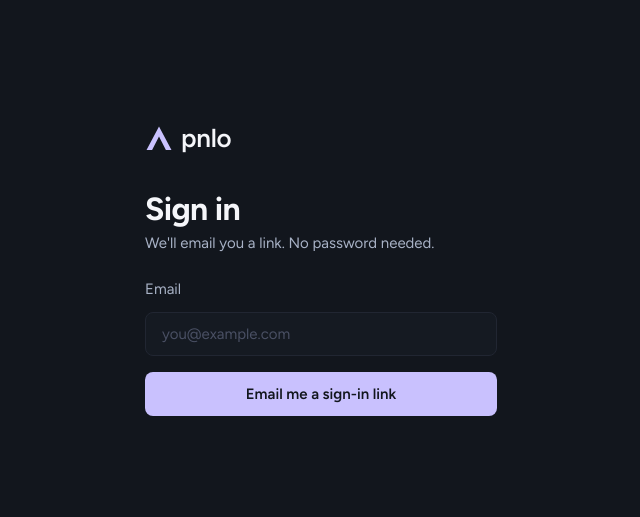
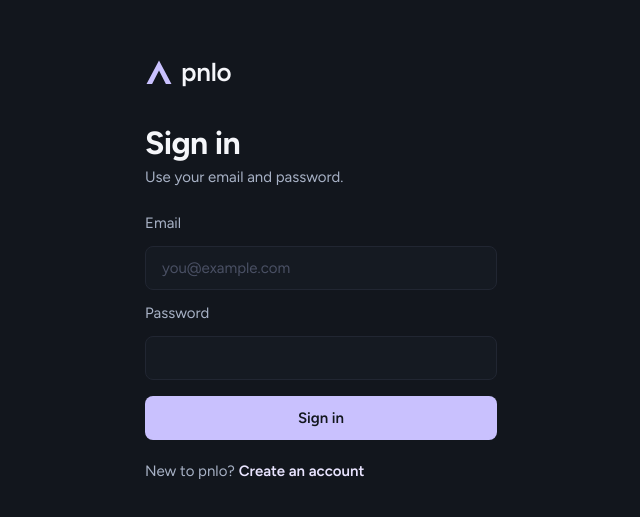
Before and after one commit to DoodleHub/pnlo, a Next.js app: page /login in a window 1280 px wide. Shown: the part 133-650 px from the top of the page, without its empty margins (319-959 px from the left). Built offline with nearby package versions, Linux system fonts and the light colour scheme; no server answers.

Commit message:
fix: auth with password

```diff
--- a/app/login/actions.ts
+++ b/app/login/actions.ts
@@ -1,10 +1,11 @@
 "use server";
 
 import { headers } from "next/headers";
+import { redirect } from "next/navigation";
 import { createClient } from "@/lib/supabase/server";
 
 /**
- * Public origin the email link should return to. Supabase silently swaps in its
+ * Public origin the confirmation email should return to. Supabase silently swaps in its
  * Site URL (localhost) when the redirect is malformed or not allow-listed, so prefer
  * an explicit NEXT_PUBLIC_SITE_URL, then the request's Origin, then the forwarded host.
  */
@@ -21,20 +22,40 @@ async function siteOrigin(): Promise<string> {
   return `${proto}://${host}`;
 }
 
+export type LoginMode = "signin" | "signup";
 export type LoginState = { status: "idle" | "sent" | "error"; message?: string };
 
-/** Emails a magic link that signs the user in (creating the account on first use). */
-export async function sendMagicLink(_prev: LoginState, formData: FormData): Promise<LoginState> {
+const MIN_PASSWORD_LENGTH = 8;
+
+/** Signs in with email and password, or creates the user when mode is "signup". */
+export async function authenticate(_prev: LoginState, formData: FormData): Promise<LoginState> {
+  const mode: LoginMode = formData.get("mode") === "signup" ? "signup" : "signin";
   const email = String(formData.get("email") ?? "").trim();
+  const password = String(formData.get("password") ?? "");
   if (!email) return { status: "error", message: "Enter your email address." };
+  if (!password) return { status: "error", message: "Enter your password." };
+
+  const supabase = await createClient();
+
+  if (mode === "signin") {
+    const { error } = await supabase.auth.signInWithPassword({ email, password });
+    if (error) return { status: "error", message: error.message };
+    redirect("/");
+  }
+
+  if (password.length < MIN_PASSWORD_LENGTH) {
+    return { status: "error", message: `Use at least ${MIN_PASSWORD_LENGTH} characters for your password.` };
+  }
 
   const origin = await siteOrigin();
-  const supabase = await createClient();
-  const { error } = await supabase.auth.signInWithOtp({
+  const { data, error } = await supabase.auth.signUp({
     email,
+    password,
     options: { emailRedirectTo: `${origin}/auth/confirm` },
   });
+  if (error) return { status: "error", message: error.message };
 
-  if (error) return { status: "error", message: error.message };
-  return { status: "sent", message: `Check ${email} for a sign-in link.` };
+  // No session means the project requires email confirmation first.
+  if (!data.session) return { status: "sent", message: `Check ${email} to confirm your account.` };
+  redirect("/");
 }
--- a/app/login/login-form.tsx
+++ b/app/login/login-form.tsx
@@ -1,16 +1,22 @@
 "use client";
 
-import { useActionState } from "react";
-import { sendMagicLink, type LoginState } from "./actions";
+import { useActionState, useState } from "react";
+import { authenticate, type LoginMode, type LoginState } from "./actions";
+
+const inputClass =
+  "h-11 rounded-md border border-line bg-surface px-4 text-body text-fg placeholder:text-fg-faint focus:border-accent focus:outline-none";
 
 export function LoginForm({ initialError }: { initialError?: string }) {
+  const [mode, setMode] = useState<LoginMode>("signin");
   const [state, action, pending] = useActionState<LoginState, FormData>(
-    sendMagicLink,
+    authenticate,
     initialError ? { status: "error", message: initialError } : { status: "idle" },
   );
+  const signup = mode === "signup";
 
   return (
     <form action={action} className="flex flex-col gap-3">
+      <input type="hidden" name="mode" value={mode} />
       <label htmlFor="email" className="text-body text-fg-secondary">
         Email
       </label>
@@ -21,20 +27,42 @@ export function LoginForm({ initialError }: { initialError?: string }) {
         required
         autoComplete="email"
         placeholder="you@example.com"
-        className="h-11 rounded-md border border-line bg-surface px-4 text-body text-fg placeholder:text-fg-faint focus:border-accent focus:outline-none"
+        className={inputClass}
+      />
+      <label htmlFor="password" className="text-body text-fg-secondary">
+        Password
+      </label>
+      <input
+        id="password"
+        name="password"
+        type="password"
+        required
+        minLength={signup ? 8 : undefined}
+        autoComplete={signup ? "new-password" : "current-password"}
+        className={inputClass}
       />
       <button
         type="submit"
         disabled={pending}
         className="mt-1 h-11 rounded-md bg-accent text-body font-semibold text-canvas transition-opacity hover:opacity-90 disabled:opacity-60"
       >
-        {pending ? "Sending…" : "Email me a sign-in link"}
+        {pending ? (signup ? "Creating account…" : "Signing in…") : signup ? "Create account" : "Sign in"}
       </button>
       {state.message && (
         <p role="status" className={`text-body ${state.status === "error" ? "text-loss" : "text-profit"}`}>
           {state.message}
         </p>
       )}
+      <p className="mt-2 text-body text-fg-secondary">
+        {signup ? "Already have an account?" : "New to pnlo?"}{" "}
+        <button
+          type="button"
+          onClick={() => setMode(signup ? "signin" : "signup")}
+          className="font-semibold text-accent-soft hover:underline"
+        >
+          {signup ? "Sign in" : "Create an account"}
+        </button>
+      </p>
     </form>
   );
 }
--- a/app/login/page.tsx
+++ b/app/login/page.tsx
@@ -20,8 +20,8 @@ export default async function LoginPage({ searchParams }: PageProps<"/login">) {
         pnlo
       </div>
       <h1 className="text-[32px] leading-[38px] font-bold tracking-[-0.02em]">Sign in</h1>
-      <p className="mt-1 mb-6 text-body text-fg-secondary">We&apos;ll email you a link. No password needed.</p>
-      <LoginForm initialError={error ? "That sign-in link is invalid or expired. Request a new one." : undefined} />
+      <p className="mt-1 mb-6 text-body text-fg-secondary">Use your email and password.</p>
+      <LoginForm initialError={error ? "That confirmation link is invalid or expired. Try signing in or create your account again." : undefined} />
     </main>
   );
 }
```
Also changed, not shown: 2 other files (tests, documents, lock files or other folders).
